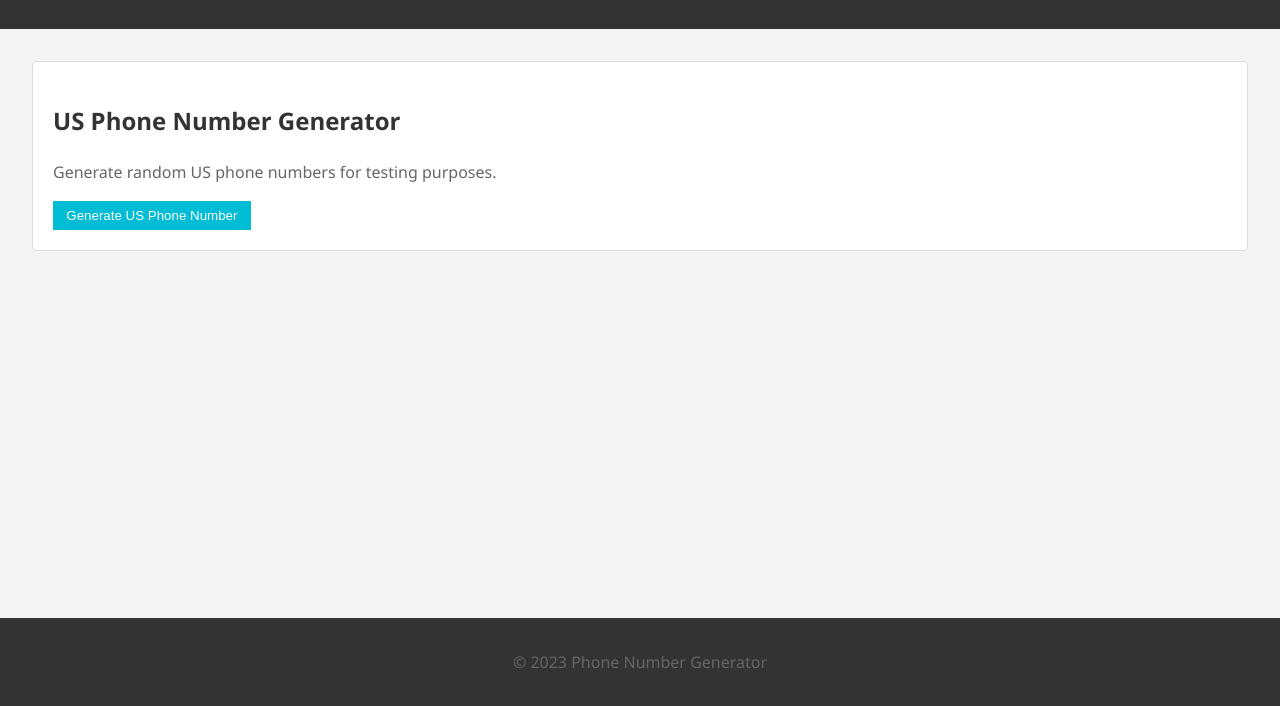
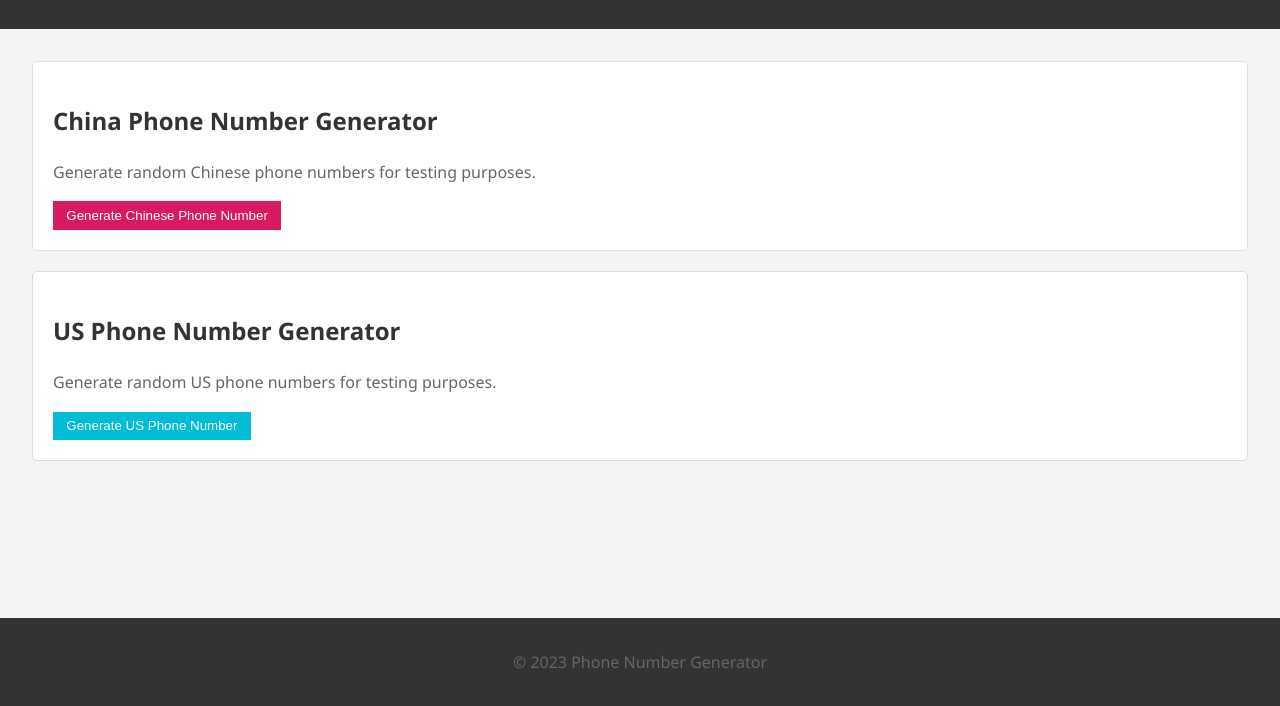
Before and after one commit to Mr-funny/AI-test, a plain HTML site: page index.html in a window 1280 px wide. Shown: the part 92-798 px from the top of the page. Drawn offline with Linux system fonts and the light colour scheme.

Commit message:
Update index.html

```diff
--- a/index.html
+++ b/index.html
@@ -12,6 +12,14 @@
         <h1>Phone Number Generator</h1>
     </header>
     <main>
+        <!-- 以中国为例 -->
+        <section class="country-section" id="china">
+            <h2>China Phone Number Generator</h2>
+            <p>Generate random Chinese phone numbers for testing purposes.</p>
+            <button onclick="redirectToGenerator('china')">Generate Chinese Phone Number</button>
+        </section>
+
+        <!-- 以美国为例 -->
         <section class="country-section" id="us">
             <h2>US Phone Number Generator</h2>
             <p>Generate random US phone numbers for testing purposes.</p>
```
